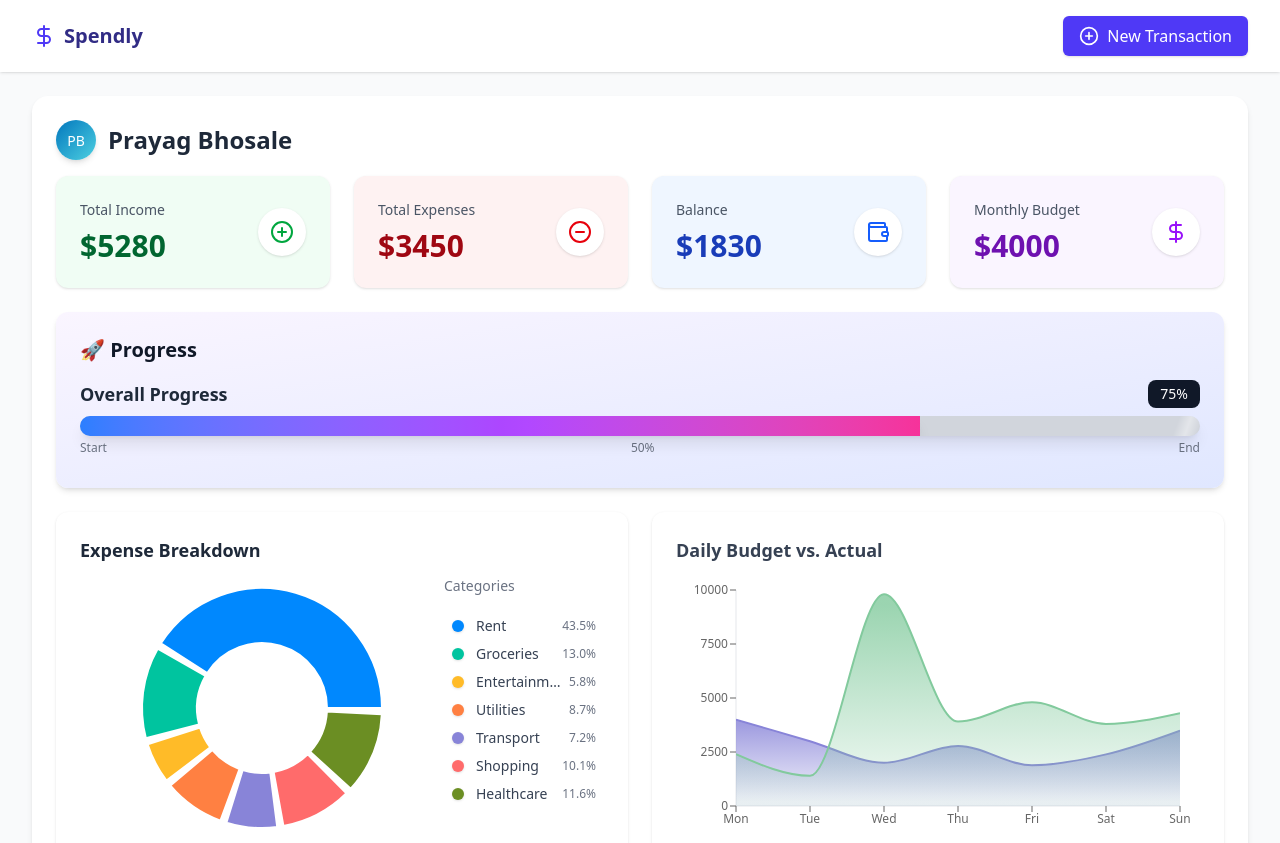
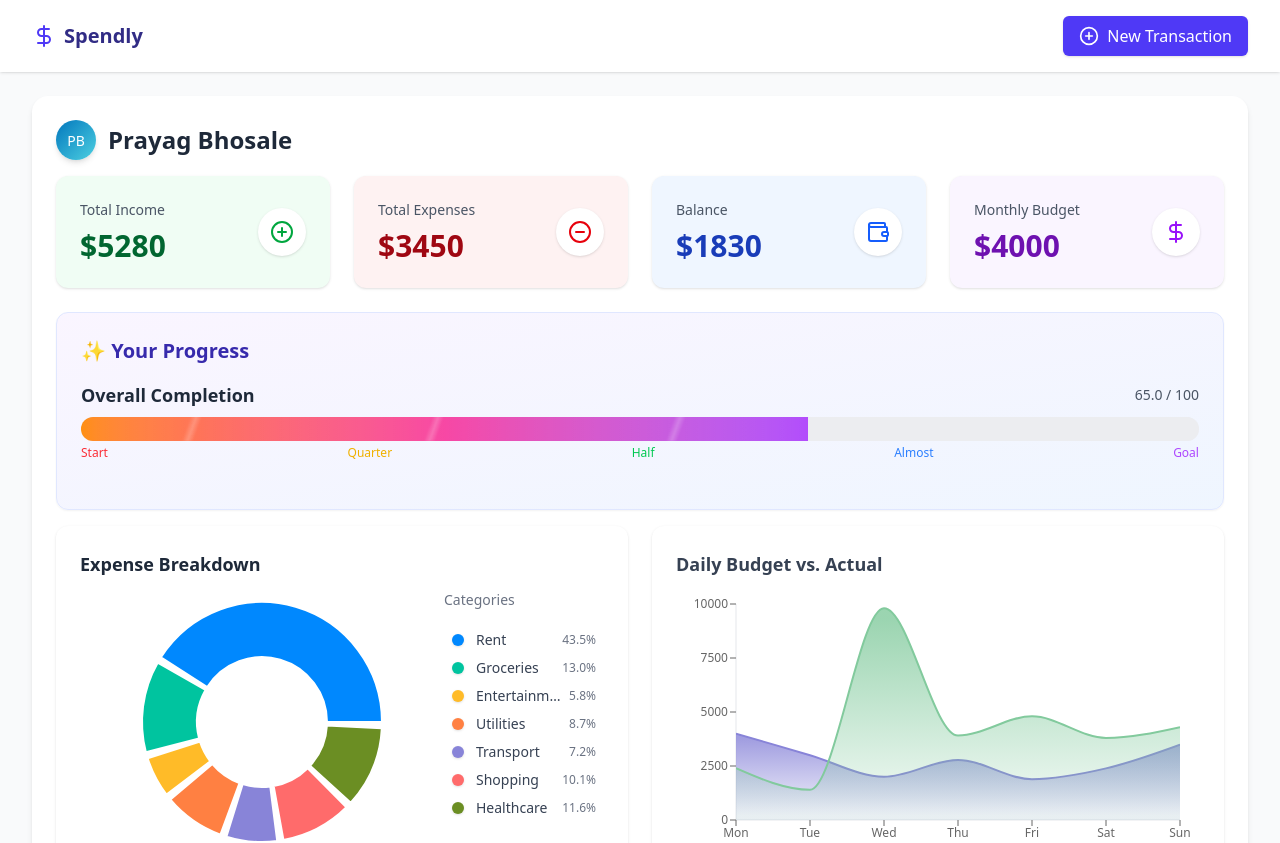
Before and after one commit to Mrprayag077/Spendly, a React (Vite) app: page / in a window 1280 px wide. Shown: the top 843 px of the page. Built offline with nearby package versions, Linux system fonts and the light colour scheme.

Commit message:
refactor

```diff
--- a/src/components/common/ProgressBar.tsx
+++ b/src/components/common/ProgressBar.tsx
@@ -1,4 +1,4 @@
-import { useState, useEffect } from "react";
+import React, { useState, useEffect } from "react";
 
 const AnimatedProgressBar = ({
   value = 65,
@@ -7,13 +7,32 @@ const AnimatedProgressBar = ({
 }) => {
   const [currentValue, setCurrentValue] = useState(0);
   const [hovered, setHovered] = useState(false);
+  const [sparkleCount, setSparkleCount] = useState(3);
 
   useEffect(() => {
-    const timer = setTimeout(() => {
+    let start = 0;
+    const increment = value / 30; // Smoother increments
+    const timer = setInterval(() => {
+      start += increment;
+      if (start >= value) {
+        clearInterval(timer);
         setCurrentValue(value);
-    }, 300);
-    return () => clearTimeout(timer);
+      } else {
+        setCurrentValue(start);
+      }
+    }, 20);
+
+    return () => clearInterval(timer);
   }, [value]);
+
+  useEffect(() => {
+    if (hovered) {
+      const interval = setInterval(() => {
+        setSparkleCount(Math.floor(Math.random() * 5) + 2);
+      }, 800);
+      return () => clearInterval(interval);
+    }
+  }, [hovered]);
 
   const percentage = Math.min(
     100,
@@ -21,52 +40,135 @@ const AnimatedProgressBar = ({
   );
 
   return (
-    <div className="w-full mb-2 mt-4">
+    <div className="w-full mb-6 mt-4">
       <div className="flex justify-between items-center mb-2">
+        <div className="flex items-center gap-2">
           <span className="text-lg font-semibold text-gray-800">{label}</span>
-        <div className="px-3 py-1 rounded-lg bg-gray-900 text-white text-sm font-medium">
-          {Math.round(percentage)}%
+        </div>
+        <div className="text-sm font-medium text-gray-600">
+          {currentValue.toFixed(1)} / {maxValue}
         </div>
       </div>
 
       <div
-        className="relative w-full h-5 bg-gray-300 rounded-full overflow-hidden shadow-lg"
+        className="w-full h-6 bg-gray-200 rounded-full overflow-hidden relative"
         onMouseEnter={() => setHovered(true)}
         onMouseLeave={() => setHovered(false)}
       >
+        {/* Background glow effect */}
+        <div className="absolute inset-0 bg-gray-100 animate-pulse opacity-50"></div>
+
+        {/* Main progress bar */}
         <div
-          className="h-full transition-all duration-1000 ease-out relative bg-gradient-to-r from-blue-500 via-purple-500 to-pink-500 shadow-lg"
-          style={{
-            width: `${percentage}%`,
-            boxShadow: hovered ? "0px 0px 15px rgba(255, 255, 255, 0.8)" : "",
-          }}
-        ></div>
-
+          className={`h-full bg-gradient-to-r from-orange-400 via-pink-500 to-purple-600 transition-all duration-700 ease-out relative`}
+          style={{ width: `${percentage}%` }}
+        >
+          <div className="absolute inset-0 overflow-hidden">
             <div
-          className="absolute top-0 right-0 h-full w-6 opacity-40 animate-[shimmer_1.5s_infinite]"
+              className="absolute inset-y-0 w-full"
               style={{
                 background:
-              "linear-gradient(90deg, transparent, white, transparent)",
-            transform: "skewX(-20deg)",
+                  "linear-gradient(90deg, transparent 0%, rgba(255,255,255,0.3) 50%, transparent 100%)",
+                animation: "wave 2s ease-in-out infinite",
+                backgroundSize: "200% 100%",
               }}
             ></div>
           </div>
 
-      <div className="flex justify-between mt-1 text-xs text-gray-500">
-        <span>Start</span>
-        <span>50%</span>
-        <span>End</span>
+          {/* Multiple sparkle effects */}
+          {[...Array(sparkleCount)].map((_, i) => (
+            <div
+              key={i}
+              className="absolute h-full w-3 bg-white opacity-30"
+              style={{
+                left: `${(i * 100) / sparkleCount}%`,
+                animation: `shimmer ${1 + (i % 3) * 0.5}s infinite ${i * 0.2}s`,
+                background:
+                  "linear-gradient(90deg, transparent, rgba(255,255,255,0.7), transparent)",
+                transform: "skewX(-20deg)",
+              }}
+            ></div>
+          ))}
         </div>
+
+        {/* Progress markers */}
+        <div className="absolute inset-0 flex justify-between items-center px-2">
+          {[20, 40, 60, 80].map((marker) => (
+            <div
+              key={marker}
+              className={`h-3 w-1 ${
+                percentage >= marker ? "bg-white" : "bg-gray-400"
+              } opacity-70 rounded-full`}
+              style={{
+                marginLeft: `${marker}%`,
+                transform: "translateX(-50%)",
+                transition: "background-color 0.5s ease",
+              }}
+            ></div>
+          ))}
+        </div>
+      </div>
+
+      {/* Milestone indicators below progress bar */}
+      <div className="flex justify-between mt-1 text-xs font-medium">
+        <span className="text-red-500">Start</span>
+        <span className="text-yellow-500">Quarter</span>
+        <span className="text-green-500">Half</span>
+        <span className="text-blue-500">Almost</span>
+        <span className="text-purple-500">Goal</span>
+      </div>
+
+      <style>{`
+        @keyframes shimmer {
+          0% {
+            transform: translateX(-100%) skewX(-20deg);
+          }
+          100% {
+            transform: translateX(1000%) skewX(-20deg);
+          }
+        }
+        @keyframes wave {
+          0% {
+            background-position: 0% 0;
+          }
+          100% {
+            background-position: 200% 0;
+          }
+        }
+        @keyframes moveDot {
+          0% {
+            transform: translateX(0);
+            opacity: 0;
+          }
+          10% {
+            opacity: 1;
+          }
+          90% {
+            opacity: 1;
+          }
+          100% {
+            transform: translateX(1000%);
+            opacity: 0;
+          }
+        }
+      `}</style>
     </div>
   );
 };
 
+// Demo component with multiple progress bars
 const ProgressSection = () => {
   return (
-    <div className="w-full rounded-xl shadow-md p-6 bg-gradient-to-br from-purple-50 to-indigo-100 mb-6">
-      <h2 className="text-xl font-bold text-gray-900 mb-4">🚀 Progress</h2>
+    <div className="w-full rounded-xl shadow-xs p-6 transition-all mb-4 bg-gradient-to-br from-purple-50 to-blue-50 border border-indigo-100">
+      <div className="flex justify-between items-center mb-4">
+        <h2 className="text-xl font-bold text-indigo-800">✨ Your Progress</h2>
+      </div>
 
-      <AnimatedProgressBar value={75} maxValue={100} label="Overall Progress" />
+      <AnimatedProgressBar
+        value={65}
+        maxValue={100}
+        label="Overall Completion"
+      />
     </div>
   );
 };
```
Lines whose indentation alone changed are shown as unchanged.
